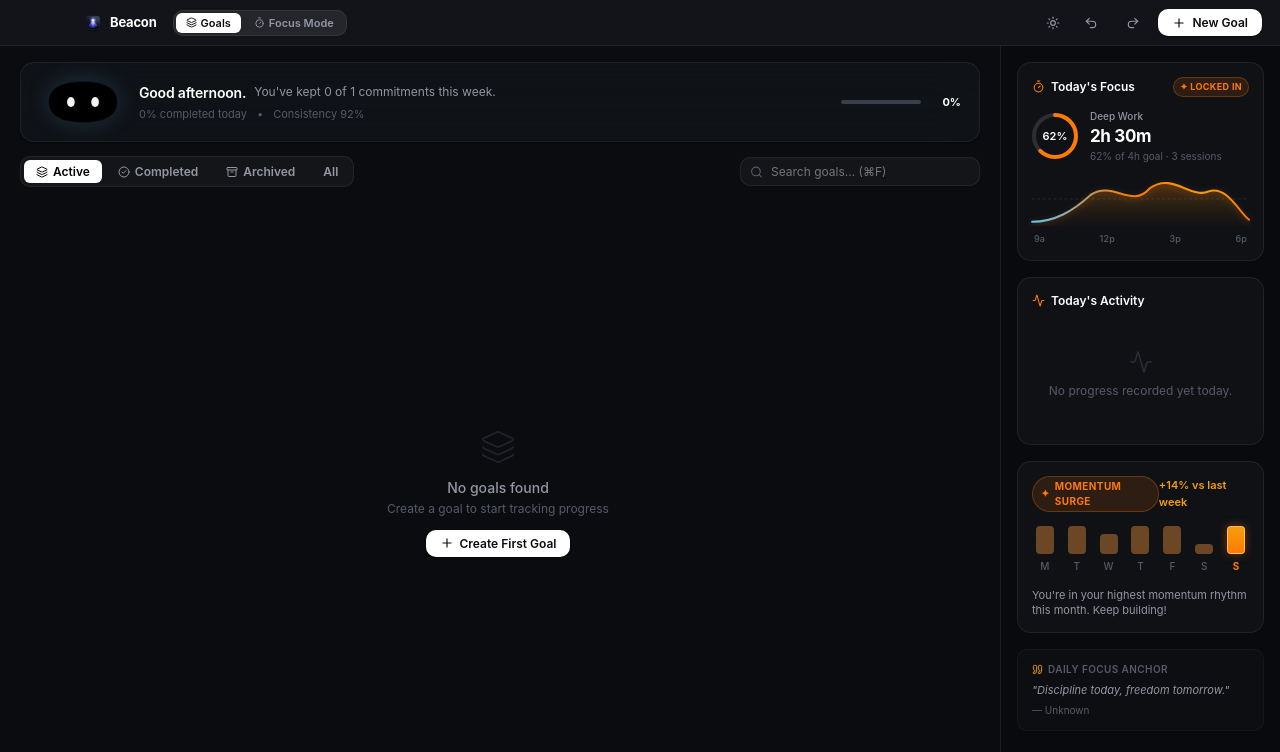
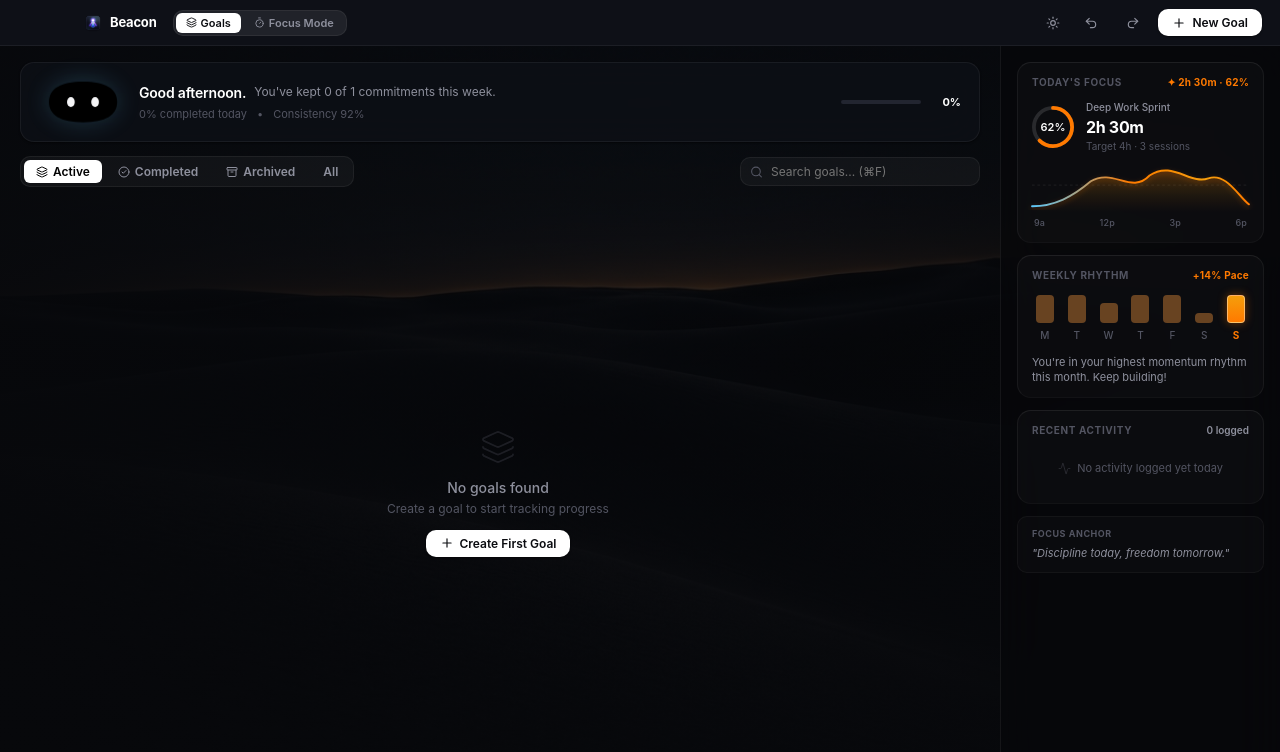
Before and after one commit to TarunyaProgrammer/Dynamic_Island, a React (Vite) app in the folder apps/renderer/: page / in a window 1280 px wide. Shown: the top 752 px of the page. Built offline with nearby package versions, Linux system fonts and the light colour scheme.

Commit message:
fix(island): solve MacBook camera notch obstruction with stealth notch, enforce 2-color palette, format right sidebar, and add atmospheric background

```diff
--- a/apps/renderer/src/components/ActivityTimeline.tsx
+++ b/apps/renderer/src/components/ActivityTimeline.tsx
@@ -16,16 +16,15 @@ export const ActivityTimeline: React.FC<ActivityTimelineProps> = ({ events, goal
       <div
         style={{
           display: 'flex',
-          flexDirection: 'column',
           alignItems: 'center',
           justifyContent: 'center',
-          padding: '30px 10px',
+          padding: '14px 10px',
           color: 'var(--text-muted)',
-          gap: '8px',
+          gap: '6px',
         }}
       >
-        <Activity size={24} strokeWidth={1.5} opacity={0.4} />
-        <span style={{ fontSize: '12px' }}>No progress recorded yet today.</span>
+        <Activity size={13} strokeWidth={1.5} opacity={0.5} />
+        <span style={{ fontSize: '11px' }}>No activity logged yet today</span>
       </div>
     );
   }
--- a/apps/renderer/src/components/MomentumRhythmBar.tsx
+++ b/apps/renderer/src/components/MomentumRhythmBar.tsx
@@ -16,13 +16,17 @@ const DEFAULT_DAYS: DayActivity[] = [
   { dayLabel: 'S', count: 3, isToday: true },
 ];
 
-export const MomentumRhythmBar: React.FC<{ days?: DayActivity[] }> = ({ days = DEFAULT_DAYS }) => {
+export const MomentumRhythmBar: React.FC<{ days?: DayActivity[]; hideHeader?: boolean }> = ({
+  days = DEFAULT_DAYS,
+  hideHeader = false,
+}) => {
   const [hoveredIndex, setHoveredIndex] = useState<number | null>(null);
   const maxCount = Math.max(...days.map((d) => d.count), 5);
 
   return (
-    <div style={{ display: 'flex', flexDirection: 'column', gap: '10px', width: '100%' }}>
+    <div style={{ display: 'flex', flexDirection: 'column', gap: '8px', width: '100%' }}>
       {/* Header Stat & Energetic Word Badge */}
+      {!hideHeader && (
         <div style={{ display: 'flex', alignItems: 'center', justifyContent: 'space-between' }}>
           <div
             style={{
@@ -43,10 +47,11 @@ export const MomentumRhythmBar: React.FC<{ days?: DayActivity[] }> = ({ days = D
             <span>✦</span>
             <span>Momentum Surge</span>
           </div>
-        <span style={{ fontSize: '11px', fontWeight: 600, color: 'var(--accent-amber, #f59e0b)' }}>
+          <span style={{ fontSize: '11px', fontWeight: 600, color: 'var(--accent-solar, #ff7a00)' }}>
             +14% vs last week
           </span>
         </div>
+      )}
 
       {/* 7-Day Velocity Columns */}
       <div
--- a/apps/renderer/src/styles/tokens.css
+++ b/apps/renderer/src/styles/tokens.css
@@ -6,37 +6,39 @@
   --font-sans: -apple-system, BlinkMacSystemFont, 'SF Pro Text', 'SF Pro Display', 'Inter', sans-serif;
   --font-mono: 'SF Mono', SFMono-Regular, Menlo, Monaco, Consolas, monospace;
 
-  /* Signature Atmospheric Dark Palette */
-  --bg-app: #0b0c10;
-  --bg-surface: #12141a;
-  --bg-surface-elevated: #191c24;
-  --bg-surface-hover: #222632;
-  --bg-surface-active: #2b3040;
-  --bg-glass: rgba(18, 20, 26, 0.75);
+  /* Signature Deep Obsidian Dark Palette */
+  --bg-app: #07080b;
+  --bg-surface: #0e1017;
+  --bg-surface-elevated: #151821;
+  --bg-surface-hover: #1c202c;
+  --bg-surface-active: #252a3a;
+  --bg-glass: rgba(14, 16, 23, 0.75);
   --bg-glass-active: rgba(255, 255, 255, 0.08);
 
   /* Subtle Crisp Hairline Borders */
-  --border-subtle: rgba(255, 255, 255, 0.07);
-  --border-glass: rgba(255, 255, 255, 0.12);
-  --border-focus: rgba(90, 200, 250, 0.5);
-  --border-accent: rgba(124, 108, 255, 0.35);
+  --border-subtle: rgba(255, 255, 255, 0.06);
+  --border-glass: rgba(255, 255, 255, 0.10);
+  --border-focus: rgba(255, 122, 0, 0.5);
+  --border-accent: rgba(255, 122, 0, 0.35);
 
   /* Text Colors */
   --text-primary: #ffffff;
-  --text-secondary: #9496a1;
-  --text-muted: #585a66;
-  --text-inverse: #0b0c10;
+  --text-secondary: #8e909d;
+  --text-muted: #535562;
+  --text-inverse: #07080b;
 
-  /* Beacon Semantic Light-Based Accents */
-  --accent-beacon: #7c6cff;        /* Electric Blue-Violet */
-  --accent-beacon-hover: #9183ff;
-  --accent-cyan: #5ac8fa;          /* Soft Cyan Beam */
+  /* Disciplined Dual Accent Palette: Solar Amber (Primary) + Ice Cyan (Secondary) */
+  --accent-beacon: #ff7a00;        /* Signature Solar Amber */
+  --accent-beacon-hover: #ff912b;
+  --accent-primary: #ff7a00;       /* Primary Energy Accent */
   --accent-solar: #ff7a00;         /* Energetic Solar Tangerine */
   --accent-solar-glow: rgba(255, 122, 0, 0.22);
-  --accent-amber: #f59e0b;         /* Solar Amber Spark */
-  --accent-emerald: #10b981;       /* Restrained Completed Green */
-  --accent-rose: #ef4444;          /* Overdue / Missed Red */
-  --accent-neutral: #3a3d4a;       /* Inactive Track */
+  --accent-amber: #ff7a00;         /* Unified Warm Amber */
+  --accent-cyan: #38bdf8;          /* Calm Ice Cyan Signal */
+  --accent-secondary: #38bdf8;     /* Secondary Companion Beam */
+  --accent-emerald: #ff7a00;       /* Unified with Primary Accent */
+  --accent-rose: #ef4444;          /* Red only for Danger / Delete */
+  --accent-neutral: #222530;       /* Inactive Track */
 
   /* Button Tokens */
   --btn-primary-bg: #ffffff;
--- a/apps/renderer/src/surfaces/DynamicIslandView.tsx
+++ b/apps/renderer/src/surfaces/DynamicIslandView.tsx
@@ -22,7 +22,6 @@ import {
   Music,
   Volume2,
   Sparkles,
-  ChevronRight,
 } from 'lucide-react';
 
 export const DynamicIslandView: React.FC = () => {
@@ -162,7 +161,7 @@ export const DynamicIslandView: React.FC = () => {
           which still delivers mousemove to web content for hover detection. */}
       <div
         style={{
-          width: isExpanded ? '640px' : '440px',
+          width: isExpanded ? '640px' : '200px',
           minHeight: isExpanded ? '146px' : '32px',
           maxHeight: isExpanded ? '160px' : '32px',
           backgroundColor: isExpanded ? 'rgba(10, 10, 14, 0.86)' : '#000000',
@@ -173,7 +172,7 @@ export const DynamicIslandView: React.FC = () => {
           borderRight: isExpanded ? '1px solid rgba(255, 255, 255, 0.12)' : 'none',
           borderBottom: isExpanded ? '1px solid rgba(255, 255, 255, 0.12)' : 'none',
           borderTop: 'none',
-          borderRadius: isExpanded ? '0 0 22px 22px' : '0 0 14px 14px',
+          borderRadius: isExpanded ? '0 0 22px 22px' : '0 0 12px 12px',
           boxShadow: isExpanded
             ? '0 10px 26px rgba(0, 0, 0, 0.28), 0 1px 3px rgba(0, 0, 0, 0.15)'
             : '0 2px 6px rgba(0, 0, 0, 0.2)',
@@ -237,80 +236,34 @@ export const DynamicIslandView: React.FC = () => {
           }}
         >
           {!isExpanded ? (
-            /* Flush Collapsed Stats Ribbon */
+            /* Stealth Notch State: Fits inside the 200px MacBook Camera Notch without Overflow */
             <div
               style={{
                 width: '100%',
                 display: 'flex',
                 alignItems: 'center',
-                justifyContent: 'space-between',
+                justifyContent: 'center',
+                gap: '8px',
                 height: '32px',
                 userSelect: 'none',
               }}
             >
-              {/* 1. Spirit & Beacon Status */}
-              <div style={{ display: 'flex', alignItems: 'center', gap: '5px' }}>
               <BeaconCompanion state={companionState} size="tiny" label={companionMessage} />
-                <span style={{ fontSize: '11px', fontWeight: 600, color: '#ffffff' }}>Beacon</span>
-                <span style={{ width: '4px', height: '4px', borderRadius: '50%', backgroundColor: '#10b981' }} />
-                <span style={{ fontSize: '9px', color: 'rgba(255, 255, 255, 0.45)' }}>All good</span>
-              </div>
-
-              <ChevronRight size={10} color="rgba(255, 255, 255, 0.25)" />
-
-              {/* 2. Focus Sprint */}
-              <div style={{ display: 'flex', alignItems: 'center', gap: '5px' }}>
-                <GoalProgressRing
-                  progressFraction={focusState.isActive ? focusProgress : 0.62}
-                  size={13}
-                  strokeWidth={2}
-                  showText={false}
-                  color="var(--accent-cyan, #5ac8fa)"
-                />
-                <span style={{ fontSize: '9px', color: 'rgba(255, 255, 255, 0.45)' }}>Focus:</span>
-                <span style={{ fontSize: '10px', fontWeight: 600, color: '#ffffff' }}>
-                  {focusState.isActive ? focusTimeStr : '2h 30m'}
+              <span style={{ fontSize: '11px', fontWeight: 600, color: '#ffffff', letterSpacing: '-0.01em' }}>
+                {focusState.isActive ? 'Focus' : 'Beacon'}
               </span>
-              </div>
-
-              <ChevronRight size={10} color="rgba(255, 255, 255, 0.25)" />
-
-              {/* 3. Priority Goal */}
-              <div style={{ display: 'flex', alignItems: 'center', gap: '5px' }}>
-                <GoalProgressRing
-                  progressFraction={primaryGoal ? primaryFrac : 0.6}
-                  size={13}
-                  strokeWidth={2}
-                  showText={false}
-                  color="var(--accent-beacon, #7c6cff)"
-                />
               <span
                 style={{
-                    fontSize: '10px',
-                    fontWeight: 600,
-                    color: '#ffffff',
-                    maxWidth: '75px',
-                    overflow: 'hidden',
-                    textOverflow: 'ellipsis',
-                    whiteSpace: 'nowrap',
+                  width: '5px',
+                  height: '5px',
+                  borderRadius: '50%',
+                  backgroundColor: focusState.isActive ? 'var(--accent-solar, #ff7a00)' : 'var(--accent-cyan, #38bdf8)',
+                  boxShadow: focusState.isActive ? '0 0 6px var(--accent-solar, #ff7a00)' : '0 0 6px var(--accent-cyan, #38bdf8)',
                 }}
-                >
-                  {primaryGoal?.name || 'SaaS app'}
+              />
+              <span style={{ fontSize: '10px', fontWeight: 600, color: 'rgba(255, 255, 255, 0.7)' }}>
+                {focusState.isActive ? focusTimeStr : `${percent}%`}
               </span>
-                <span style={{ fontSize: '9px', fontWeight: 600, color: 'var(--accent-beacon, #7c6cff)' }}>
-                  {primaryGoal ? Math.round(primaryFrac * 100) : 60}%
-                </span>
-              </div>
-
-              <ChevronRight size={10} color="rgba(255, 255, 255, 0.25)" />
-
-              {/* 4. Streak Energy */}
-              <div style={{ display: 'flex', alignItems: 'center', gap: '3px' }}>
-                <Sparkles size={10} color="var(--accent-solar, #ff7a00)" />
-                <span style={{ fontSize: '10px', fontWeight: 700, color: 'var(--accent-solar, #ff7a00)' }}>
-                  {primaryGoal?.streakConfig?.currentStreak ?? 7}d
-                </span>
-              </div>
             </div>
           ) : (
             /* Expanded Top Notch Header: Navigation Tabs + Open Main App Action */
--- a/apps/renderer/src/surfaces/MainAppView.tsx
+++ b/apps/renderer/src/surfaces/MainAppView.tsx
@@ -12,11 +12,12 @@ import { ConfettiCanvas } from '../components/ConfettiCanvas';
 import { triggerLightPulse } from '../components/LightBeamFeedback';
 import { ConfirmationModal } from '../components/ConfirmationModal';
 import { soundEffects } from '../utils/audio';
-import { Plus, Undo2, Redo2, Layers, CheckCircle2, Archive, Activity, Timer, Search, X, Sun, Moon, Quote } from 'lucide-react';
+import { Plus, Undo2, Redo2, Layers, CheckCircle2, Archive, Timer, Search, X, Sun, Moon } from 'lucide-react';
 import { FocusDashboardView } from '../components/FocusDashboardView';
 import { useCompanion } from '../hooks/useCompanion';
 import { SolarHorizonGraph } from '../components/SolarHorizonGraph';
 import { MomentumRhythmBar } from '../components/MomentumRhythmBar';
+import atmosphericBg from '../assets/atmospheric_bg.jpg';
 
 export const MainAppView: React.FC = () => {
   const [viewMode, setViewMode] = useState<'goals' | 'focus'>('goals');
@@ -196,6 +197,29 @@ export const MainAppView: React.FC = () => {
       }}
     >
       <ConfettiCanvas />
+      {/* Bespoke Dark Atmospheric Photo Wallpaper */}
+      <div
+        style={{
+          position: 'absolute',
+          inset: 0,
+          backgroundImage: `url(${atmosphericBg})`,
+          backgroundSize: 'cover',
+          backgroundPosition: 'center top',
+          opacity: 0.35,
+          pointerEvents: 'none',
+          zIndex: 0,
+        }}
+      />
+      {/* Cinematic Vignette to Deep Obsidian Black */}
+      <div
+        style={{
+          position: 'absolute',
+          inset: 0,
+          background: 'radial-gradient(ellipse at 50% 10%, rgba(7, 8, 11, 0.2) 0%, rgba(7, 8, 11, 0.8) 70%, #07080b 100%)',
+          pointerEvents: 'none',
+          zIndex: 0,
+        }}
+      />
       {/* Titlebar / Drag Region */}
       <div
         className="drag-region"
@@ -544,98 +568,114 @@ export const MainAppView: React.FC = () => {
           style={{
             width: '280px',
             borderLeft: '1px solid var(--border-subtle)',
-            backgroundColor: 'rgba(0, 0, 0, 0.15)',
+            backgroundColor: 'rgba(7, 8, 11, 0.72)',
+            backdropFilter: 'blur(24px)',
+            WebkitBackdropFilter: 'blur(24px)',
             display: 'flex',
             flexDirection: 'column',
             padding: '16px',
-            gap: '16px',
+            gap: '12px',
             overflowY: 'auto',
+            position: 'relative',
+            zIndex: 1,
           }}
         >
-          {/* Today's Focus Card with Solar Horizon Graph */}
+          {/* Card 1: Today's Focus & Solar Horizon */}
           <div
             style={{
-              padding: '14px',
-              backgroundColor: 'rgba(255, 255, 255, 0.03)',
+              padding: '12px 14px',
+              backgroundColor: 'rgba(255, 255, 255, 0.025)',
               borderRadius: 'var(--radius-lg)',
-              border: '1px solid var(--border-subtle)',
-              display: 'flex',
-              flexDirection: 'column',
-              gap: '12px',
-            }}
-          >
-            <div style={{ display: 'flex', alignItems: 'center', justifyContent: 'space-between' }}>
-              <div style={{ display: 'flex', alignItems: 'center', gap: '6px', fontSize: '12px', fontWeight: 600, color: 'var(--text-primary)' }}>
-                <Timer size={13} color="var(--accent-solar, #ff7a00)" />
-                <span>Today's Focus</span>
-              </div>
-              <span
-                style={{
-                  fontSize: '9px',
-                  fontWeight: 700,
-                  letterSpacing: '0.04em',
-                  padding: '2px 6px',
-                  borderRadius: '9999px',
-                  backgroundColor: 'rgba(255, 122, 0, 0.12)',
-                  color: 'var(--accent-solar, #ff7a00)',
-                  border: '1px solid rgba(255, 122, 0, 0.28)',
-                  textTransform: 'uppercase',
-                }}
-              >
-                ✦ Locked In
-              </span>
-            </div>
-
-            <div style={{ display: 'flex', alignItems: 'center', gap: '12px' }}>
-              <GoalProgressRing progressFraction={0.62} size={46} strokeWidth={4} color="var(--accent-solar, #ff7a00)" />
-              <div style={{ display: 'flex', flexDirection: 'column' }}>
-                <span style={{ fontSize: '10px', color: 'var(--text-secondary)', fontWeight: 500 }}>Deep Work</span>
-                <span style={{ fontSize: '17px', fontWeight: 700, color: '#ffffff', letterSpacing: '-0.02em' }}>2h 30m</span>
-                <span style={{ fontSize: '10px', color: 'var(--text-muted)' }}>62% of 4h goal · 3 sessions</span>
-              </div>
-            </div>
-
-            {/* Minimalist Solar Horizon Curve */}
-            <SolarHorizonGraph focusMinutesToday={150} targetMinutes={240} height={52} />
-          </div>
-
-          {/* Today's Activity Stream */}
-          <div
-            style={{
-              padding: '14px',
-              backgroundColor: 'rgba(255, 255, 255, 0.03)',
-              borderRadius: 'var(--radius-lg)',
-              border: '1px solid var(--border-subtle)',
+              borderTop: '1px solid rgba(255, 255, 255, 0.08)',
+              borderBottom: '1px solid rgba(255, 255, 255, 0.03)',
+              borderLeft: '1px solid var(--border-subtle)',
+              borderRight: '1px solid var(--border-subtle)',
               display: 'flex',
               flexDirection: 'column',
               gap: '10px',
             }}
           >
-            <div style={{ display: 'flex', alignItems: 'center', gap: '6px', fontSize: '12px', fontWeight: 600, color: 'var(--text-primary)' }}>
-              <Activity size={13} color="var(--accent-solar, #ff7a00)" />
-              <span>Today's Activity</span>
+            <div style={{ display: 'flex', alignItems: 'center', justifyContent: 'space-between' }}>
+              <span style={{ fontSize: '10px', fontWeight: 700, letterSpacing: '0.06em', textTransform: 'uppercase', color: 'var(--text-muted)' }}>
+                Today's Focus
+              </span>
+              <span style={{ fontSize: '10px', fontWeight: 700, color: 'var(--accent-solar, #ff7a00)', letterSpacing: '0.02em' }}>
+                ✦ 2h 30m · 62%
+              </span>
+            </div>
+
+            <div style={{ display: 'flex', alignItems: 'center', gap: '12px' }}>
+              <GoalProgressRing progressFraction={0.62} size={42} strokeWidth={3.8} color="var(--accent-solar, #ff7a00)" />
+              <div style={{ display: 'flex', flexDirection: 'column' }}>
+                <span style={{ fontSize: '10px', color: 'var(--text-secondary)', fontWeight: 500 }}>Deep Work Sprint</span>
+                <span style={{ fontSize: '16px', fontWeight: 700, color: '#ffffff', letterSpacing: '-0.02em' }}>2h 30m</span>
+                <span style={{ fontSize: '10px', color: 'var(--text-muted)' }}>Target 4h · 3 sessions</span>
+              </div>
+            </div>
+
+            {/* Minimalist Solar Horizon Curve */}
+            <SolarHorizonGraph focusMinutesToday={150} targetMinutes={240} height={48} />
+          </div>
+
+          {/* Card 2: Weekly Rhythm (Momentum) */}
+          <div
+            style={{
+              padding: '12px 14px',
+              backgroundColor: 'rgba(255, 255, 255, 0.025)',
+              borderRadius: 'var(--radius-lg)',
+              borderTop: '1px solid rgba(255, 255, 255, 0.08)',
+              borderBottom: '1px solid rgba(255, 255, 255, 0.03)',
+              borderLeft: '1px solid var(--border-subtle)',
+              borderRight: '1px solid var(--border-subtle)',
+              display: 'flex',
+              flexDirection: 'column',
+              gap: '8px',
+            }}
+          >
+            <div style={{ display: 'flex', alignItems: 'center', justifyContent: 'space-between' }}>
+              <span style={{ fontSize: '10px', fontWeight: 700, letterSpacing: '0.06em', textTransform: 'uppercase', color: 'var(--text-muted)' }}>
+                Weekly Rhythm
+              </span>
+              <span style={{ fontSize: '10px', fontWeight: 700, color: 'var(--accent-solar, #ff7a00)', letterSpacing: '0.02em' }}>
+                +14% Pace
+              </span>
+            </div>
+
+            <MomentumRhythmBar hideHeader={true} />
+          </div>
+
+          {/* Card 3: Recent Activity Stream */}
+          <div
+            style={{
+              padding: '12px 14px',
+              backgroundColor: 'rgba(255, 255, 255, 0.025)',
+              borderRadius: 'var(--radius-lg)',
+              borderTop: '1px solid rgba(255, 255, 255, 0.08)',
+              borderBottom: '1px solid rgba(255, 255, 255, 0.03)',
+              borderLeft: '1px solid var(--border-subtle)',
+              borderRight: '1px solid var(--border-subtle)',
+              display: 'flex',
+              flexDirection: 'column',
+              gap: '8px',
+            }}
+          >
+            <div style={{ display: 'flex', alignItems: 'center', justifyContent: 'space-between' }}>
+              <span style={{ fontSize: '10px', fontWeight: 700, letterSpacing: '0.06em', textTransform: 'uppercase', color: 'var(--text-muted)' }}>
+                Recent Activity
+              </span>
+              <span style={{ fontSize: '10px', fontWeight: 600, color: 'var(--text-secondary)' }}>
+                {history.length} logged
+              </span>
             </div>
 
             <ActivityTimeline events={history} goals={goals} />
           </div>
 
-          {/* Momentum Rhythm Bar Card */}
+          {/* Card 4: Daily Anchor */}
           <div
             style={{
-              padding: '14px',
-              backgroundColor: 'rgba(255, 255, 255, 0.03)',
-              borderRadius: 'var(--radius-lg)',
-              border: '1px solid var(--border-subtle)',
-            }}
-          >
-            <MomentumRhythmBar />
-          </div>
-
-          {/* Motivational Anchor Quote */}
-          <div
-            style={{
-              padding: '12px 14px',
-              backgroundColor: 'rgba(255, 255, 255, 0.02)',
+              padding: '10px 14px',
+              backgroundColor: 'rgba(255, 255, 255, 0.018)',
               borderRadius: 'var(--radius-md)',
               border: '1px solid rgba(255, 255, 255, 0.04)',
               display: 'flex',
@@ -643,16 +683,12 @@ export const MainAppView: React.FC = () => {
               gap: '4px',
             }}
           >
-            <div style={{ display: 'flex', alignItems: 'center', gap: '5px', color: 'var(--text-muted)' }}>
-              <Quote size={11} color="var(--accent-amber, #f59e0b)" />
-              <span style={{ fontSize: '10px', fontWeight: 600, textTransform: 'uppercase', letterSpacing: '0.04em' }}>
-                Daily Focus Anchor
-              </span>
-            </div>
+            <span style={{ fontSize: '9px', fontWeight: 700, letterSpacing: '0.06em', textTransform: 'uppercase', color: 'var(--text-muted)' }}>
+              Focus Anchor
+            </span>
             <p style={{ fontSize: '11px', color: 'var(--text-secondary)', fontStyle: 'italic', margin: '2px 0 0 0', lineHeight: 1.4 }}>
               "Discipline today, freedom tomorrow."
             </p>
-            <span style={{ fontSize: '10px', color: 'var(--text-muted)' }}>— Unknown</span>
           </div>
         </div>
       </div>
```
Also changed, not shown: apps/renderer/src/components/GoalCard.tsx (+3 -4 lines), apps/renderer/src/assets/atmospheric_bg.jpg (added). Lines whose indentation alone changed are shown as unchanged.
